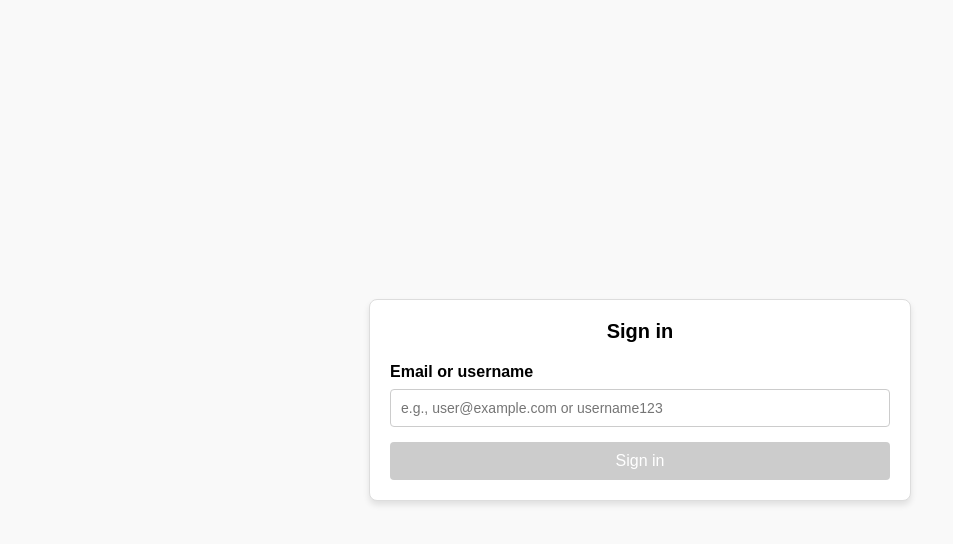
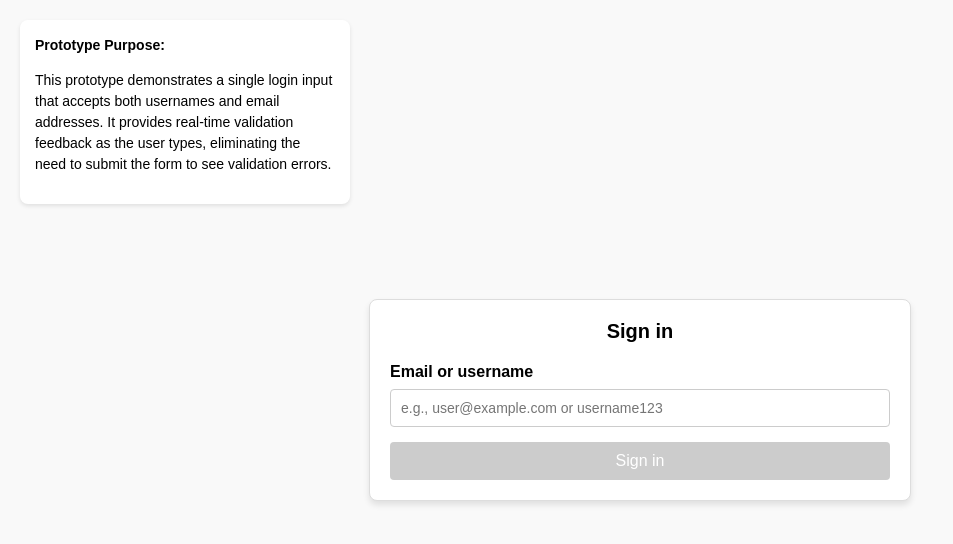
Before and after one commit to robboyett/robboyett.github.io, a plain HTML site: page input-validation-prototype.html in a window 1280 px wide. Shown: the whole page, without its empty margins (0-953 px from the left). Drawn offline with Linux system fonts and the light colour scheme.

Commit message:
Added description

```diff
--- a/input-validation-prototype.html
+++ b/input-validation-prototype.html
@@ -78,6 +78,10 @@
   </style>
 </head>
 <body>
+  <div style="position: fixed; top: 20px; left: 20px; max-width: 300px; background: #fff; padding: 15px; border-radius: 8px; box-shadow: 0 2px 4px rgba(0,0,0,0.1); font-size: 14px; line-height: 1.5;">
+    <strong>Prototype Purpose:</strong>
+    <p>This prototype demonstrates a single login input that accepts both usernames and email addresses. It provides real-time validation feedback as the user types, eliminating the need to submit the form to see validation errors.</p>
+  </div>
   <div class="container">
     <h2>Sign in</h2>
     <div class="input-group">
```
